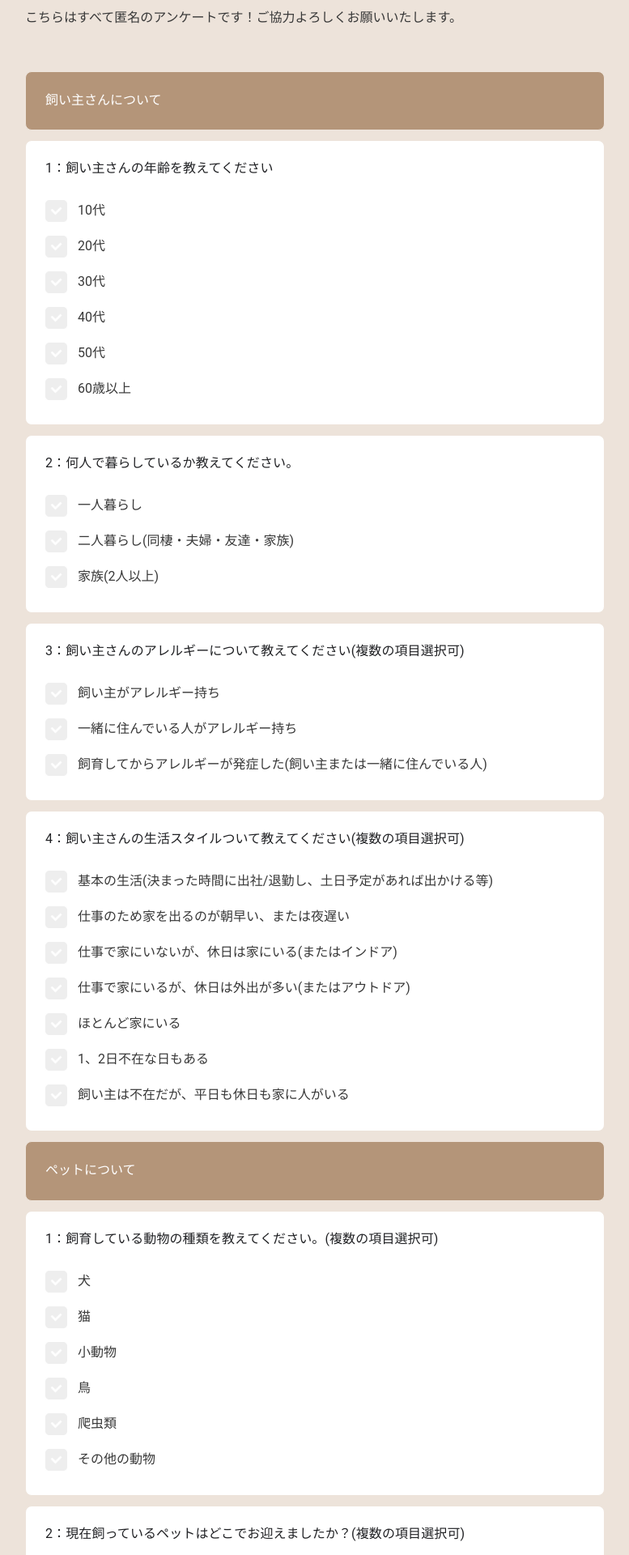
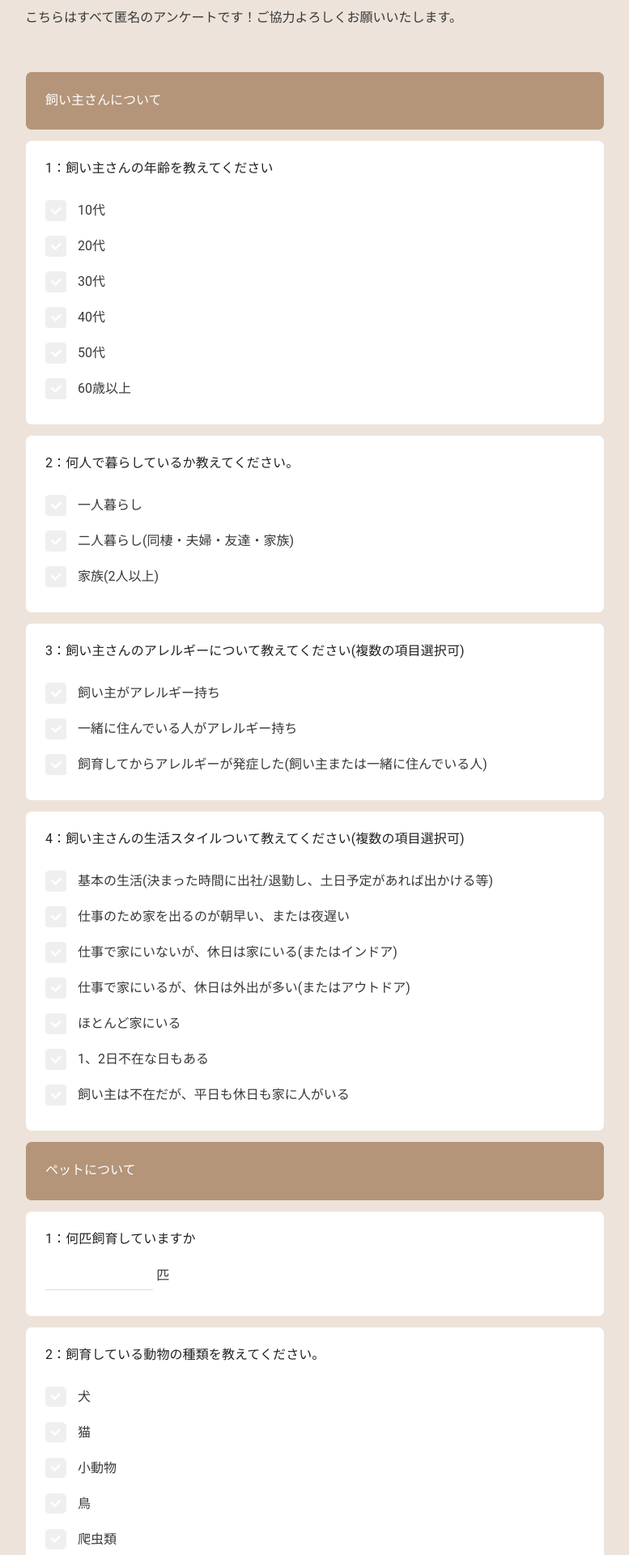
Before and after one commit to miyazawa1998/Pet-questionnaire, a PHP site: page / in a window 1280 px wide. Shown: the part 657-2577 px from the top of the page at 81% size, without its empty margins (251-1028 px from the left). Run offline with PHP 8.4, Linux system fonts and the light colour scheme.

Commit message:
Add files via upload

```diff
--- a/css/main.css
+++ b/css/main.css
@@ -337,6 +337,14 @@ header .logo {
   padding: 24px;
   padding-top: 22px;
 }
+.how_many{
+  width: 100%;
+}
+.how_many input{
+  text-align: center;
+  font-size: 16px;
+  width: 90% !important;
+}
 .form-section .form-section-wrap .item-name {
   font-size: 16px;
   letter-spacing: 0.1px;
@@ -363,9 +371,6 @@ header .logo {
 
 /* サンクスページ
 ------------------------------------- */
-.mypets{
-
-}
 .mypets img{
   width: 100px;
   height: 100px;
@@ -442,6 +447,7 @@ header .logo {
 }
 .form-section .test-wrap .form-bottom {
   border-bottom: solid #dadce0 1px;
+  width: 100%;
 }
 .form-section .test-wrap.active .form-bottom {
   border-bottom-color: #487cff;
@@ -463,7 +469,7 @@ header .logo {
   width: 100px;
 }
 .form-section .test-wrap.middle {
-  width: 200px;
+  /* width: 200px; */
 }
 .form-section .test-wrap.large {
   width: 300px;
@@ -485,14 +491,14 @@ header .logo {
 }
 .form-section .checkbox-wrap input + span::before {
   content: '';
-  background-image: url(../images/non-chackbox.png);
+  background-image: url(../images/non-check.webp);
   background-size: contain;
   display: block;
   position: absolute;
   top: -2px;
   left: 0;
-  width: 18px;
-  height: 18px;
+  width: 17px;
+  height: 17px;
   zoom: 150%;
 }
 .form-section .checkbox-wrap input:checked + span {
@@ -501,7 +507,7 @@ header .logo {
 }
 .form-section .checkbox-wrap input:checked + span::after {
   content: '';
-  background-image: url(../images/chackbox.png);
+  background-image: url(../images/checked.webp);
   background-size: contain;
   display: block;
   position: absolute;
@@ -537,8 +543,11 @@ header .logo {
 
 .chack-textarea,
 .chack-exizo-textarea,
+.chack-many-textarea,
 .chack-shop-textarea,
-.chack-reason-textarea{
+.chack-reason-textarea,
+.chack-manycost-textarea,
+.chack-medical-textarea{
   display: none;
 }
 
@@ -597,13 +606,13 @@ header .logo {
   .form-section .test-wrap.small {
     width: 200px;
   }
-  .form-section .test-wrap.middle {
-    width: 400px;
-  }
+
   .form-section .test-wrap.large {
     width: 600px;
   }
-
+  .form-section .test-wrap .form-bottom {
+    width: 20%;
+  }
   .mypets img:nth-child(1){
     left: 22%;
   }
@@ -619,4 +628,7 @@ header .logo {
   .thanks-text{
     margin-top: 3rem;
   }
+  .how_many input{
+    width: 20% !important;
+  }
 }
--- a/index.php
+++ b/index.php
@@ -16,6 +16,10 @@
       $pets_good= array();
       $pets_hard= array();
       $pets_info= array();
+      $manyPets = array(); // 追加
+      $other_shop = array(); // 追加
+      $many_pets_cost = array(); // 追加
+      $medical_pets_cost = array(); // 追加
 
       // 飼い主に関する回答
       $selectedAges = $_POST['age'];
@@ -38,8 +42,24 @@
         $otherExizoPets[] = $_POST['other_exizopets'];
       }
 
-      if (in_array('その他の動物', $selectedHard)) {
+      if (in_array('その他の動物', $selectedPets)) {
         $otherPets[]= $_POST['other_pets'];
+      }
+
+      if (in_array('多頭飼いの方', $selectedPets)) {
+        $manyPets[]= $_POST['many_pets'];
+      }
+
+      if (in_array('その他のお店', $selectedWelcome)) {
+        $other_shop[]= $_POST['other_shop'];
+      }
+
+      if (in_array('多頭飼いの方', $selectedLiving_expenses)) {
+        $many_pets_cost[]= $_POST['many_pets-cost'];
+      }
+
+      if (in_array('多頭飼いの方', $selectedMedical_bills)) {
+        $medical_pets_cost[]= $_POST['medical_pets-cost'];
       }
 
       if (in_array('その他の理由', $selectedHard)) {
@@ -75,7 +95,11 @@
         $hard[] = $Hard;
       }
 
-      $data =array_merge($ages, $people, $allergies, $lifestyle,$pets,$otherExizoPets,$otherPets,$welcome,$living_expenses,$medical_bills,$pets_good,$hard,$pets_hard,$pets_info);
+      $data =array_merge($ages, $people, $allergies, $lifestyle,$pets,
+                          $otherExizoPets,$otherPets,$manyPets,$welcome,
+                          $other_shop,$living_expenses,$many_pets_cost,
+                          $medical_bills,$medical_pets_cost,$pets_good,
+                          $hard,$pets_hard,$pets_info);
 
       $output = implode("\n", $data);
       file_put_contents(date("YmdHis"). ".txt", $output);
@@ -270,8 +294,18 @@
               </section>
 
               <section class="form-section">
+                <div class="form-section-wrap how_many">
+                  <p class="item-name">1：何匹飼育していますか</p>
+                  <div class="test-wrap middle">
+                    <input name="text" value="" placeholder=""> 匹
+                    <div class="form-bottom"></div>
+                  </div>
+                </div>
+              </section>
+
+              <section class="form-section">
                 <div class="form-section-wrap">
-                  <p class="item-name">1：飼育している動物の種類を教えてください。(複数の項目選択可)</p>
+                  <p class="item-name">2：飼育している動物の種類を教えてください。</p>
                   <div class="checkbox-wrap">
                     <label id="pets[]">
                       <input type="checkbox" name="pets[]" value="犬" />
@@ -291,7 +325,7 @@
                     </label>
                   </div>
                   <div class="textarea-wrap chack-exizo-textarea">
-                    <p class="item-name">その他の動物</p>
+                    <p class="item-name">動物の種類</p>
                     <textarea id="other_exizopets" name="other_exizopets" rows="8" cols="80"></textarea>
                     <div class="counter"><span class="js-textCounter exizopets_count">500</span>文字</div>
                   </div>
@@ -318,12 +352,24 @@
                     <textarea id="other_pets" name="other_pets" rows="8" cols="80"></textarea>
                     <div class="counter"><span class="js-textCounter pets_count">500</span>文字</div>
                   </div>
+                  <!-- 多頭飼い向け -->
+                  <div class="checkbox-wrap">
+                    <label id="pets[]">
+                      <input type="checkbox" name="pets[]" value="多頭飼いの方" />
+                      <span>多頭飼いの方</span>
+                    </label>
+                  </div>
+                  <div class="textarea-wrap chack-many-textarea">
+                    <p class="item-name">動物の種類・数</p>
+                    <textarea id="many_pets" name="many_pets" rows="8" cols="80" placeholder="例：犬1匹、猫２匹"></textarea>
+                    <div class="counter"><span class="js-textCounter many_count">500</span>文字</div>
+                  </div>
                 </div>
               </section>
 
               <section class="form-section">
                 <div class="form-section-wrap">
-                  <p class="item-name">2：現在飼っているペットはどこでお迎えましたか？(複数の項目選択可)</p>
+                  <p class="item-name">3：現在飼っているペットはどこでお迎えましたか？(複数の項目選択可)</p>
                   <div class="checkbox-wrap">
                     <label id="welcome[]">
                       <input type="checkbox" name="welcome[]" value="ペットショップ（路面店）" />
@@ -391,7 +437,7 @@
                     </label>
                   </div>
                   <div class="textarea-wrap chack-shop-textarea">
-                    <p class="item-name">その他の理由</p>
+                    <p class="item-name">その他のお店</p>
                     <textarea id="other_shop" name="other_shop" rows="8" cols="80"></textarea>
                     <div class="counter"><span class="js-textCounter shop_count">500</span>文字</div>
                   </div>
@@ -400,7 +446,7 @@
 
               <section class="form-section">
                 <div class="form-section-wrap">
-                  <p class="item-name">3：.ペット一頭あたりの生活費用はひと月平均でいくらかかっていますか？(複数の項目選択可)</p>
+                  <p class="item-name">4：.ペット一頭あたりの生活費用はひと月平均でいくらかかっていますか？(複数の項目選択可)</p>
                   <div class="checkbox-wrap">
                     <label id="living_expenses[]">
                       <input type="checkbox" name="living_expenses[]" value="5,000円未満" />
@@ -461,12 +507,24 @@
                       <span>わからない</span>
                     </label>
                   </div>
+                  <!-- 多頭飼い向け -->
+                  <div class="checkbox-wrap">
+                    <label id="living_expenses[]">
+                      <input type="checkbox" name="living_expenses[]" value="多頭飼いの方" />
+                      <span>多頭飼いの方</span>
+                    </label>
+                  </div>
+                  <div class="textarea-wrap chack-manycost-textarea">
+                    <p class="item-name">動物の種類・費用</p>
+                    <textarea id="many_pets-cost" name="many_pets-cost" rows="8" cols="80" placeholder="例：チンチラ1匹5,000円〜10,000円未満、モルモット1匹5,000円未満"></textarea>
+                    <div class="counter"><span class="js-textCounter many_cost_count">500</span>文字</div>
+                  </div>
                 </div>
               </section>
 
               <section class="form-section">
                 <div class="form-section-wrap">
-                  <p class="item-name">4：ペット一頭あたりの医療費はひと月平均でいくらかかっていますか？(複数の項目選択可)</p>
+                  <p class="item-name">5：ペット一頭あたりの医療費はひと月平均でいくらかかっていますか？(複数の項目選択可)</p>
                   <div class="checkbox-wrap">
                     <label id="medical_bills[]">
                       <input type="checkbox" name="medical_bills[]" value="1,000円未満" />
@@ -527,12 +585,30 @@
                       <span>特にかかっていない（病気をしていない）</span>
                     </label>
                   </div>
+                  <div class="checkbox-wrap">
+                    <label ID="medical_bills[]">
+                      <input type="checkbox" name="medical_bills[]" value="わからない" />
+                      <span>わからない</span>
+                    </label>
+                  </div>
+                  <!-- 多頭飼い向け -->
+                  <div class="checkbox-wrap">
+                    <label id="medical_bills[]">
+                      <input type="checkbox" name="medical_bills[]" value="多頭飼いの方" />
+                      <span>多頭飼いの方</span>
+                    </label>
+                  </div>
+                  <div class="textarea-wrap chack-medical-textarea">
+                    <p class="item-name">動物の種類・費用</p>
+                    <textarea id="medical_pets-cost" name="medical_pets-cost" rows="8" cols="80" placeholder="例：チンチラ1匹3,000円〜4,000未満(歯の治療のため)、モルモット1匹0円(病気をしていない)"></textarea>
+                    <div class="counter"><span class="js-textCounter medical_cost_count">500</span>文字</div>
+                  </div>
                 </div>
               </section>
 
               <section class="form-section">
                 <div class="form-section-wrap">
-                  <p class="item-name">5：ペットを迎えて一番良かったと感じたことはなんですか？</p>
+                  <p class="item-name">6：ペットを迎えて一番良かったと感じたことはなんですか？</p>
                   <div class="textarea-wrap">
                     <textarea id="pets_good" name="pets_good" rows="8" cols="80"　placeholder="例：チンチラは毎日砂浴びが必要なため、部屋に砂が舞う。"></textarea>
                     <div class="counter"><span class="js-textCounter good_count">500</span>文字</div>
@@ -542,7 +618,7 @@
 
               <section class="form-section">
                 <div class="form-section-wrap">
-                  <p class="item-name">6：ペットを迎えて一番大変だと感じたことはなんですか？(複数の項目選択可)</p>
+                  <p class="item-name">7：ペットを迎えて一番大変だと感じたことはなんですか？(複数の項目選択可)</p>
                   <div class="checkbox-wrap">
                     <label id="hard[]">
                       <input type="checkbox" name="hard[]" value="しつけ全般（トイレトレーニング、無駄吠え、夜中の運動など）" />
@@ -583,7 +659,7 @@
 
               <section class="form-section">
                 <div class="form-section-wrap">
-                  <p class="item-name">7：飼育するうえで、他の方に知ってほしいことはありますか。</p>
+                  <p class="item-name">8：飼育するうえで、他の方に知ってほしいことはありますか。</p>
                   <div class="textarea-wrap">
                     <textarea  id="other_countDown" name="pets_info" rows="8" cols="80"　placeholder="例：チンチラは毎日砂浴びが必要なため、部屋に砂が舞う。"></textarea>
                     <div class="counter"><span class="js-textCounter other_count">500</span>文字</div>
--- a/js/main.js
+++ b/js/main.js
@@ -1,27 +1,11 @@
 $(function () {
-  $('input[name="pets[]"]').change(function() {
-      if ($(this).val() === "その他の動物") {
-        $('.chack-textarea').slideToggle(this.checked);
-      }
-    });
-
-    $('input[name="pets[]"]').change(function() {
-      if ($(this).val() === "小動物") {
-        $('.chack-exizo-textarea').slideToggle(this.checked);
-      }
-    });
-
-    $('input[name="welcome[]"]').change(function() {
-      if ($(this).val() === "その他のお店") {
-        $('.chack-shop-textarea').slideToggle(this.checked);
-      }
-    });
-
-    $('input[name="hard[]"]').change(function() {
-      if ($(this).val() === "その他の理由") {
-        $('.chack-reason-textarea').slideToggle(this.checked);
-      }
-    });
+  function toggleTextarea(element, targetClass) {
+    if ($(element).is(':checked')) {
+      $(targetClass).slideToggle(true);
+    } else {
+      $(targetClass).slideToggle(false);
+    }
+  }
 
     function updateCount(inputId, countClass) {
       $(inputId).keyup(function() {
@@ -38,7 +22,44 @@ $(function () {
     updateCount('#other_countDown', '.other_count');
     updateCount('#other_exizopets', '.exizopets_count');
     updateCount('#other_pets', '.pets_count');
+    updateCount('#many_pets', '.many_count');
     updateCount('#other_shop', '.shop_count');
+    updateCount('#many_pets-cost', '.many_cost_count');
+    updateCount('#medical_pets-cost', '.medical_cost_count');
     updateCount('#pets_good', '.good_count');
     updateCount('#pets_hard', '.hard_count');
+
+    $('input[name="pets[]"]').change(function() {
+      if ($(this).val() === "小動物") {
+        toggleTextarea(this, '.chack-exizo-textarea');
+      } else if ($(this).val() === "その他の動物") {
+        toggleTextarea(this, '.chack-textarea');
+      } else if ($(this).val() === "多頭飼いの方") {
+        toggleTextarea(this, '.chack-many-textarea');
+      }
+    });
+
+    $('input[name="welcome[]"]').change(function() {
+      if ($(this).val() === "その他のお店") {
+        toggleTextarea(this, '.chack-shop-textarea');
+      }
+    });
+
+    $('input[name="hard[]"]').change(function() {
+      if ($(this).val() === "その他の理由") {
+        toggleTextarea(this, '.chack-reason-textarea');
+      }
+    });
+
+    $('input[name="living_expenses[]"]').change(function() {
+      if ($(this).val() === "多頭飼いの方") {
+        toggleTextarea(this, '.chack-manycost-textarea');
+      }
+    });
+
+    $('input[name="medical_bills[]"]').change(function() {
+      if ($(this).val() === "多頭飼いの方") {
+        toggleTextarea(this, '.chack-medical-textarea');
+      }
+    });
 })
--- a/thanks.php
+++ b/thanks.php
@@ -29,9 +29,9 @@
                 </div>
               </div>
               <div class="mypets">
-                <img src="images/yasuji.jpg" alt="やすじの写真">
-                <img src="images/poh.jpg" alt="ぽうの写真">
-                <img src="images/baron.jpg" alt="バロンの写真">
+                <img src="images/yasuji.webp" alt="やすじの写真">
+                <img src="images/poh.webp" alt="ぽうの写真">
+                <img src="images/baron.webp" alt="バロンの写真">
               </div>
             </div>
           </section>
```
Also changed, not shown: images/baron.webp (added), images/checked.webp (added), images/non-check.webp (added), images/poh.webp (added), images/yasuji.webp (added).
